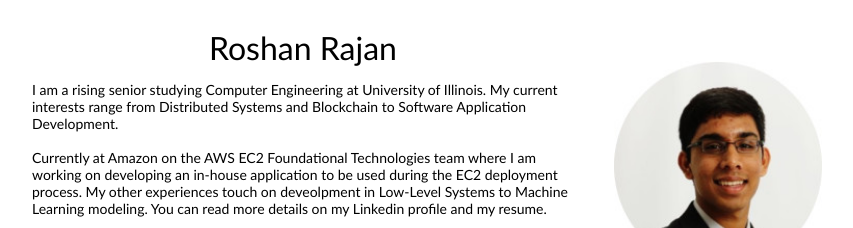
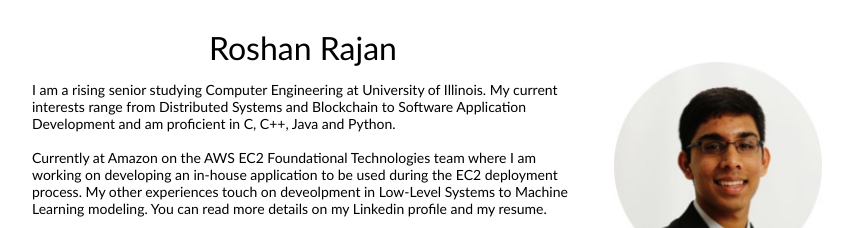
Before and after one commit to roshanjrajan/roshanjrajan.github.io, a plain HTML site: page index.html in a window 1280 px wide. Shown: the top 228 px of the page, without its empty margins (228-1081 px from the left). Drawn offline with Linux system fonts and the light colour scheme.

Commit message:
Update index.html

```diff
--- a/index.html
+++ b/index.html
@@ -20,7 +20,7 @@
         <p align="center">
           <name>Roshan Rajan</name>
         </p>
-      <p> I am a rising senior studying Computer Engineering at University of Illinois. My current interests range from Distributed Systems and Blockchain to Software Application Development. </br></br>
+      <p> I am a rising senior studying Computer Engineering at University of Illinois. My current interests range from Distributed Systems and Blockchain to Software Application Development and am proficient in C, C++, Java and Python. </br></br>
       Currently at Amazon on the AWS EC2 Foundational Technologies team where I am working on developing an in-house application to be used during the EC2 deployment process. My other experiences touch on deveolpment in Low-Level Systems to Machine Learning modeling. You can read more details on my Linkedin profile and my resume.
         </p>
         </p>
```
